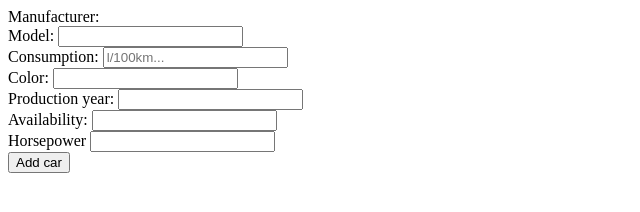
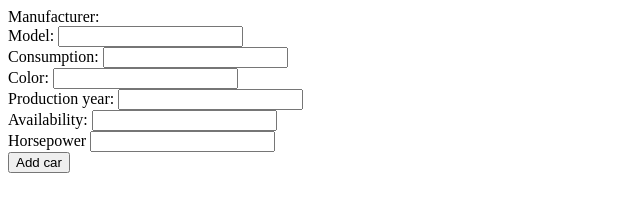
Before and after one commit to Scitrix/webtech1, a website: page student/addcar.html in a window 1280 px wide. Shown: the full height of the page, 0-640 px from the left. Drawn offline with Linux system fonts and the light colour scheme.

Commit message:
Add files via upload

```diff
--- a/student/addcar.html
+++ b/student/addcar.html
@@ -14,7 +14,7 @@
             </div>
             <div class="row">
                     <label>Consumption:</label>
-                    <input type="text" name="consumption" required="required" placeholder="l/100km..."/>
+                    <input type="text" name="consumption" required="required"/>
             </div>
             <div class="row">
                     <label>Color:</label>
```
Also changed, not shown: student/css/index.css (+0 -9 lines).
